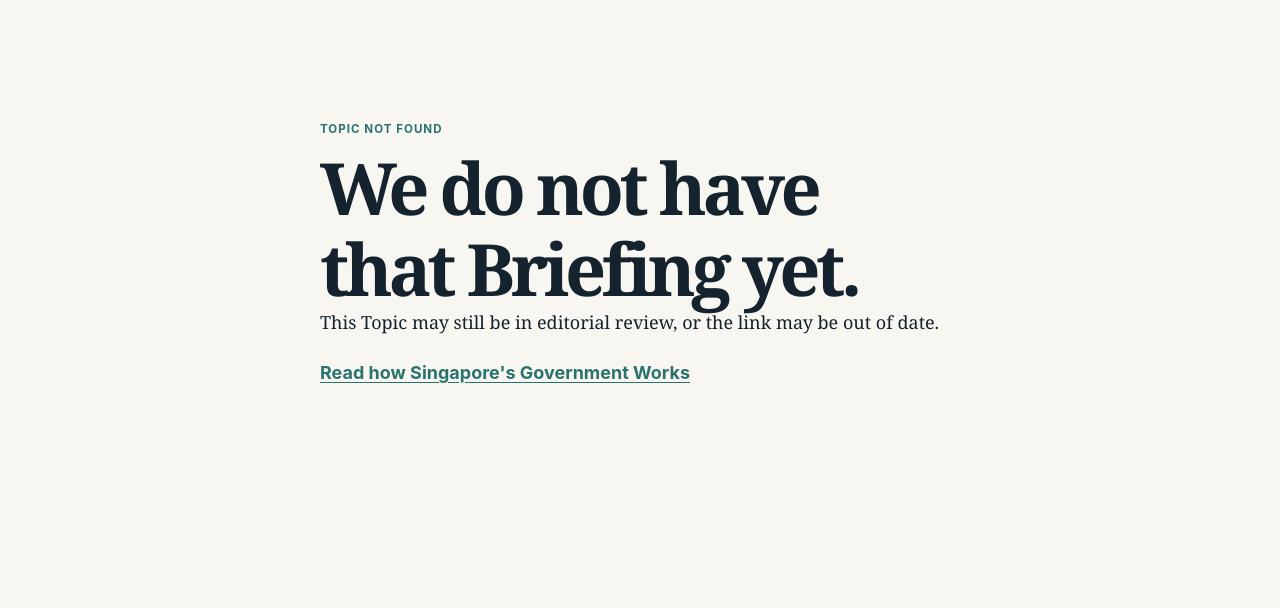
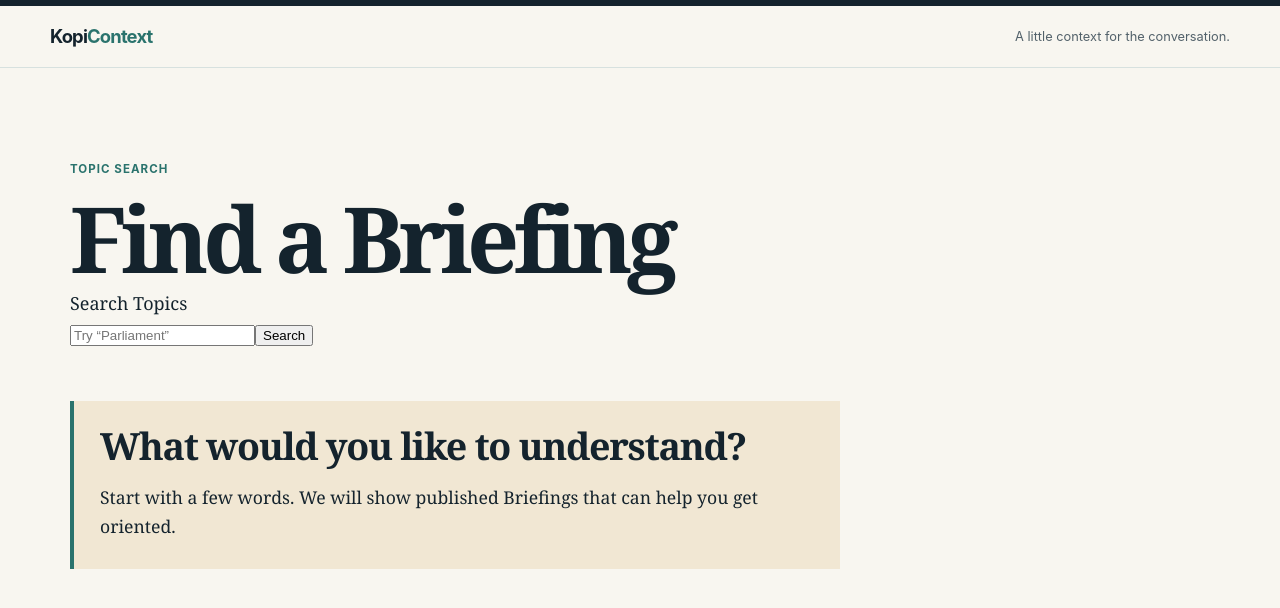
Before and after one commit to HiokKuek/KopiContext, a Next.js app: page /search in a window 1280 px wide. Before the commit this address had no page. Shown: the top 608 px of the page. Built offline with nearby package versions, Linux system fonts and the light colour scheme.

Commit message:
feat: add public topic discovery

```diff
--- /dev/null
+++ b/src/app/search/page.tsx
@@ -0,0 +1,111 @@
+import type { Metadata } from "next";
+import Link from "next/link";
+import { getPublishedBriefingBySlug } from "@/modules/content/published-briefings";
+
+export const metadata: Metadata = {
+  title: "Search Topics",
+  description: "Find a source-backed KopiContext Briefing.",
+};
+
+type SearchPageProps = {
+  searchParams: Promise<{ q?: string | string[] }>;
+};
+
+const civicBriefing = getPublishedBriefingBySlug("how-singapores-government-works");
+
+function getQuery(value: string | string[] | undefined) {
+  const query = Array.isArray(value) ? value[0] : value;
+  return query?.trim().slice(0, 120) ?? "";
+}
+
+function matchesCivicBriefing(query: string) {
+  if (!civicBriefing || !query) {
+    return false;
+  }
+
+  const haystack = [
+    civicBriefing.title,
+    civicBriefing.oneSentenceExplanation,
+    civicBriefing.thirtySecondOverview,
+    ...civicBriefing.keyTerms.map(({ term, definition }) => `${term} ${definition}`),
+    ...civicBriefing.entities,
+  ]
+    .join(" ")
+    .toLocaleLowerCase("en-SG");
+
+  return query
+    .toLocaleLowerCase("en-SG")
+    .split(/\s+/)
+    .some((term) => haystack.includes(term));
+}
+
+export default async function SearchPage({ searchParams }: SearchPageProps) {
+  const query = getQuery((await searchParams).q);
+  const hasResult = matchesCivicBriefing(query);
+
+  return (
+    <>
+      <header className="site-header">
+        <Link className="wordmark" href="/" aria-label="KopiContext home">
+          Kopi<span>Context</span>
+        </Link>
+        <p className="header-note">A little context for the conversation.</p>
+      </header>
+
+      <main className="briefing-shell" id="main-content" aria-labelledby="search-heading">
+        <header className="topic-proposition">
+          <p className="eyebrow">Topic search</p>
+          <h1 id="search-heading">Find a Briefing</h1>
+          <form action="/search" method="get" role="search">
+            <label htmlFor="topic-search">Search Topics</label>
+            <div>
+              <input
+                defaultValue={query}
+                id="topic-search"
+                name="q"
+                placeholder="Try “Parliament”"
+                type="search"
+              />
+              <button type="submit">Search</button>
+            </div>
+          </form>
+        </header>
+
+        {!query ? (
+          <section className="overview" aria-labelledby="search-prompt-heading">
+            <h2 id="search-prompt-heading">What would you like to understand?</h2>
+            <p>
+              Start with a few words. We will show published Briefings that can help
+              you get oriented.
+            </p>
+          </section>
+        ) : null}
+
+        {hasResult && civicBriefing ? (
+          <section className="overview" aria-labelledby="results-heading">
+            <p className="section-kicker">One result</p>
+            <h2 id="results-heading">{civicBriefing.title}</h2>
+            <p>{civicBriefing.oneSentenceExplanation}</p>
+            <Link className="text-link" href={`/topics/${civicBriefing.slug}`}>
+              Read the Briefing
+            </Link>
+          </section>
+        ) : null}
+
+        {query && !hasResult ? (
+          <section className="overview" aria-labelledby="empty-results-heading">
+            <p className="section-kicker">No published Briefing yet</p>
+            <h2 id="empty-results-heading">We do not have a Topic on “{query}” yet.</h2>
+            <p>
+              We are still building the collection. Topic requests will be available
+              here soon; in the meantime, try a related word or start with civic life.
+            </p>
+            <Link className="text-link" href="/topics/how-singapores-government-works">
+              Explore how Singapore&apos;s Government Works
+            </Link>
+          </section>
+        ) : null}
+      </main>
+    </>
+  );
+}
```
Also changed, not shown: src/app/page.tsx (added, +67 -0 lines).
